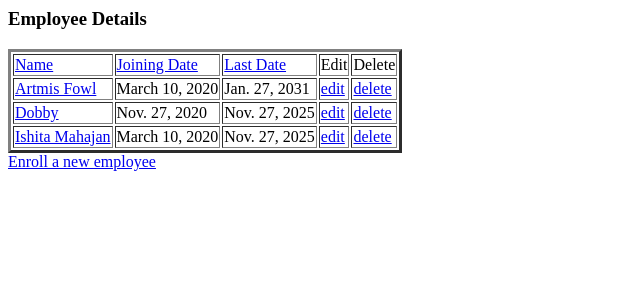
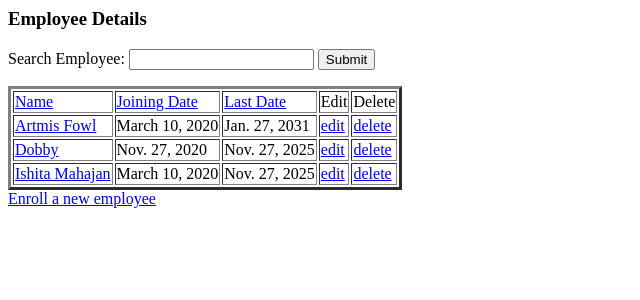
Before and after one commit to ishita-m/employee_portal, a Django app: page /order_by/name/ in a window 1280 px wide. Shown: the top 300 px of the page, without its empty margins (0-640 px from the left). Run offline with Django 3.2, Linux system fonts and the light colour scheme; data comes from the database, SQL or seed files in the repository.

Commit message:
added search by name api

```diff
--- a/employee_portal/employee/forms.py
+++ b/employee_portal/employee/forms.py
@@ -14,3 +14,9 @@ class Employee_Form(forms.ModelForm):
 	class Meta:
 		model = Employee_model
 		fields = '__all__'
+
+class Search_Form(forms.ModelForm):
+
+	class Meta:
+		model = Employee_model
+		fields = ['name']
--- a/employee_portal/employee/templates/employee/employee_details.html
+++ b/employee_portal/employee/templates/employee/employee_details.html
@@ -1,4 +1,11 @@
 <h3>Employee Details</h3>
+
+<form method = "POST" action="/search_results">
+	{% csrf_token %}
+	<p>Search Employee: {{form.name}}
+	<input type="submit" name="Search Name">
+	</p>
+</form>
 
 <table border="3">
 
--- a/employee_portal/employee/urls.py
+++ b/employee_portal/employee/urls.py
@@ -8,4 +8,5 @@ urlpatterns = [
 	path('delete/<str:pk>/', views.delete_employee, name = "delete"),
 	path('employee_data/<str:pk>/', views.get_employee, name = "employee_data"),
 	path('order_by/<str:attr>/', views.order_by, name = "order_by"),
+	path('search_results', views.search_employee, name = "search_employee"),
 ]
--- a/employee_portal/employee/views.py
+++ b/employee_portal/employee/views.py
@@ -101,3 +101,23 @@ def order_by(request, attr):
 	}
 
 	return render(request, 'employee/employee_details.html', context)
+
+def search_employee(request):
+
+	form = Search_Form()
+
+	if request.method == 'POST':
+		form = Search_Form(request.POST)
+		if form.is_valid():
+			query = form.cleaned_data['name']
+			queryset = Employee_model.objects.filter(name__icontains=query)
+		# return redirect('/')
+
+		context = {
+			'employees' : queryset,
+			'form' : form
+		}
+
+		return render(request, 'employee/employee_details.html', context)
+
+	return redirect('/')
```
Also changed, not shown: employee_portal/employee/templates/employee/search_results.html (added).
